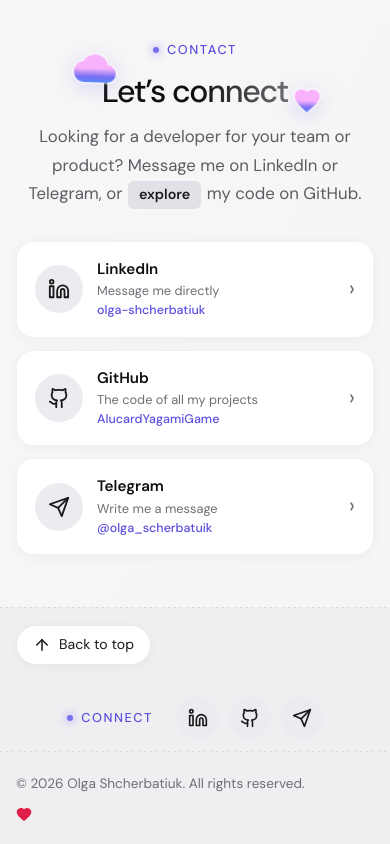
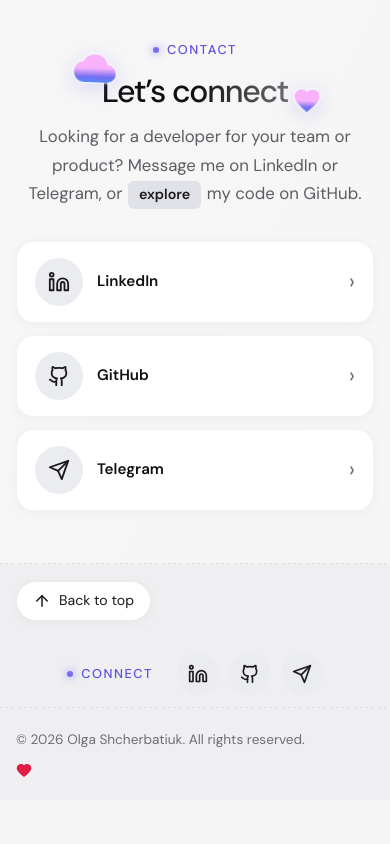
Before and after one commit to AlucardYagamiGame/olga-portfolio, a React (Vite) app: page / in a window 390 px wide. Shown: the part 5975-6819 px from the top of the page. After the commit the page ends 6775 px from the top, so only its background shows below. Built offline with nearby package versions, Linux system fonts and the light colour scheme.

Commit message:
refactor(contacts): simplify cards and limit width on tablet

```diff
--- a/src/sections/Contacts/Contacts.module.scss
+++ b/src/sections/Contacts/Contacts.module.scss
@@ -27,6 +27,10 @@
   gap: 12px;
   max-width: 480px;
   margin: 0 auto;
+
+  @include on-tablet {
+    max-width: 380px;
+  }
 }
 
 .card {
--- a/src/sections/Contacts/Contacts.tsx
+++ b/src/sections/Contacts/Contacts.tsx
@@ -62,10 +62,6 @@ export const Contacts = () => {
                 <span className={styles.title}>
                   {t.contacts.items[id].title}
                 </span>
-                <span className={styles.subtitle}>
-                  {t.contacts.items[id].text}
-                </span>
-                <span className={styles.handle}>{DEVELOPER[id].handle}</span>
               </span>
               <span
                 className={styles.chevron}
```
